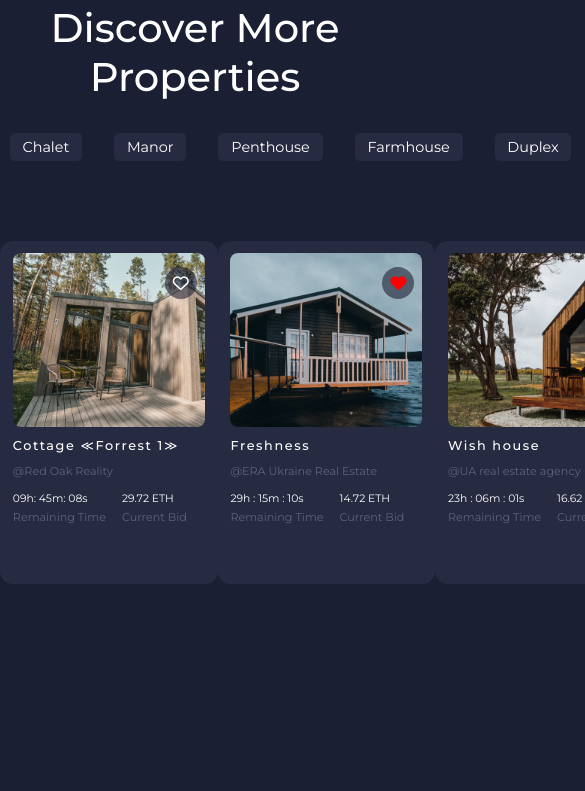
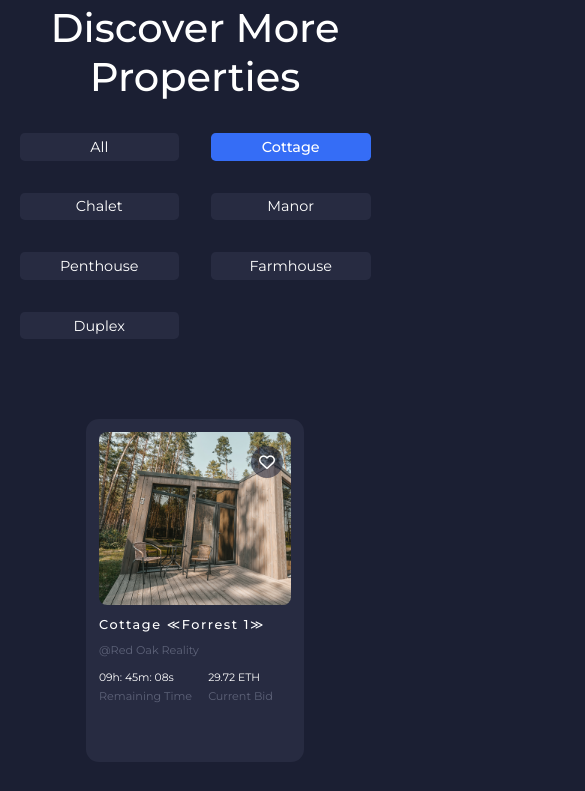
Before and after one commit to nayemislam2124/pro-house-estate, a plain HTML site: page index.html in a window 390 px wide. Shown: the part 1632-2423 px from the top of the page, 585 px wide, since content can reach past the window. Before the commit the page ends 2296 px from the top, so only its background shows below. Drawn offline with Linux system fonts and the light colour scheme.

Commit message:
some design added

```diff
--- a/style.css
+++ b/style.css
@@ -382,5 +382,20 @@ body{
     .section-1-side-icon i, .section-1-side-icon-2 i{
         display:none;
     }
+    .section-1-header-button{
+        display:grid;
+        grid-template-columns:repeat(2,2fr);
+        width:90%;
+    }
+    .section-1-image-and-text-container{
+        flex-direction:column;
+        margin:5rem auto;
+        gap:2rem;
+        justify-content:center;
+        align-items:center;
+    }
+    .section-1-image-1{
+        width:auto;
+    }
 }
 /* responsive design mobile approaches end */
```
Also changed, not shown: images/Screenshot 2023-10-15 234628.jpg (added).
